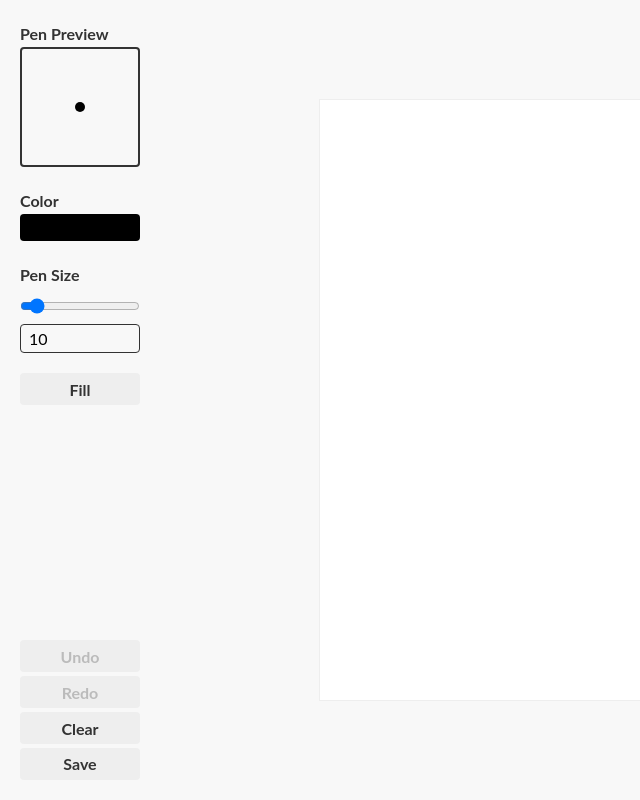
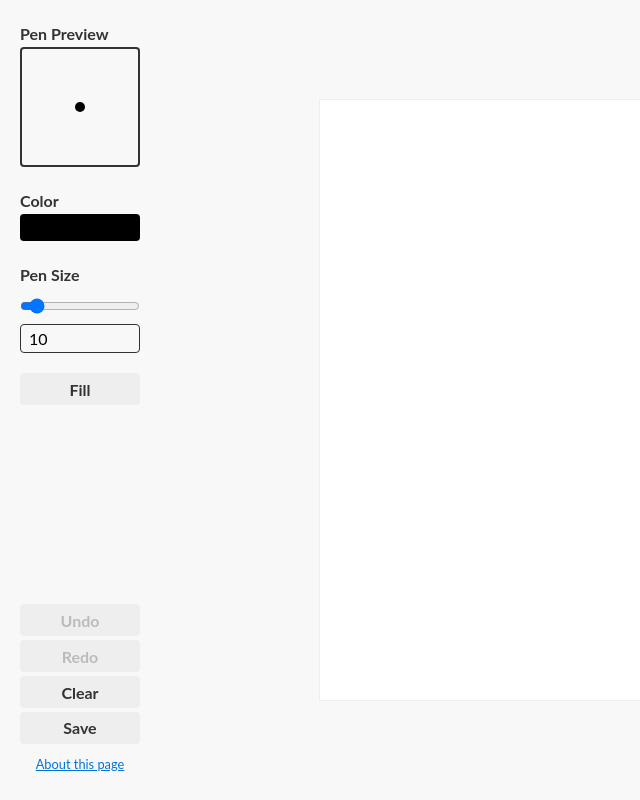
Before and after one commit to shio-yaamaa/configurable-paint-app, a React (Create React App) app: page / in a window 1280 px wide. Shown: the whole page, without its empty margins (0-640 px from the left). Built offline with nearby package versions, Linux system fonts and the light colour scheme.

Commit message:
Add link to GitHub repo

```diff
--- a/src/components/Toolbar.css
+++ b/src/components/Toolbar.css
@@ -48,3 +48,11 @@
 .Toolbar-button:not(.disabled):hover {
   background-color: var(--button-background-color-on-hover);
 }
+
+.Toolbar-link {
+  display: block;
+  font-size: 0.8rem;
+  text-align: center;
+  line-height: 2rem;
+  color: var(--link-color);
+}
--- a/src/components/Toolbar.tsx
+++ b/src/components/Toolbar.tsx
@@ -86,6 +86,14 @@ export const Toolbar: React.VFC<Props> = (props) => {
         >
           Save
         </a>
+        <a
+          className='Toolbar-link'
+          href='https://github.com/shio-yaamaa/configurable-paint-app'
+          target='_blank'
+          rel='noreferrer'
+        >
+          About this page
+        </a>
       </div>
     </aside>
   );
--- a/src/variables.css
+++ b/src/variables.css
@@ -4,6 +4,7 @@
   --background-color: #f8f8f8;
   --button-background-color: #eeeeee;
   --button-background-color-on-hover: #dddddd;
+  --link-color: #0074d9;
 
   --toolbar-width: 160px;
   --border-radius: 4px;
```
